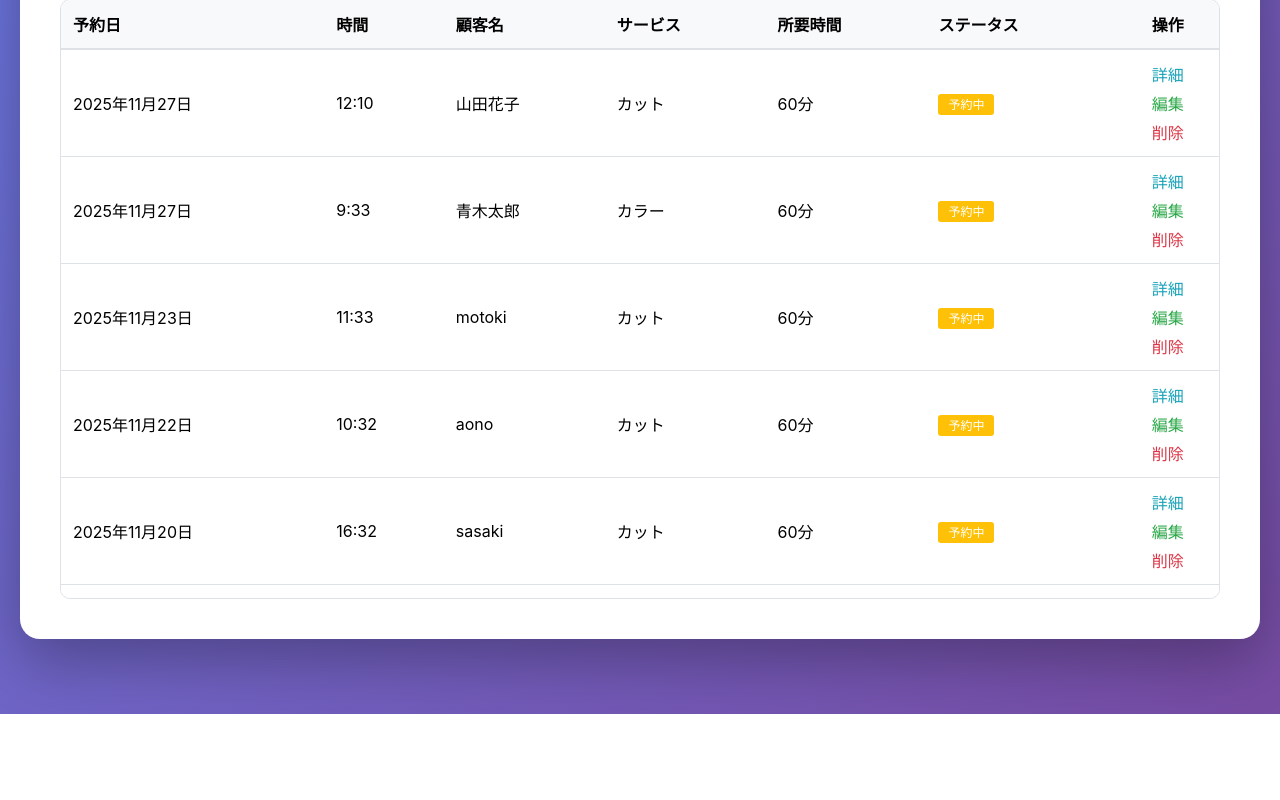
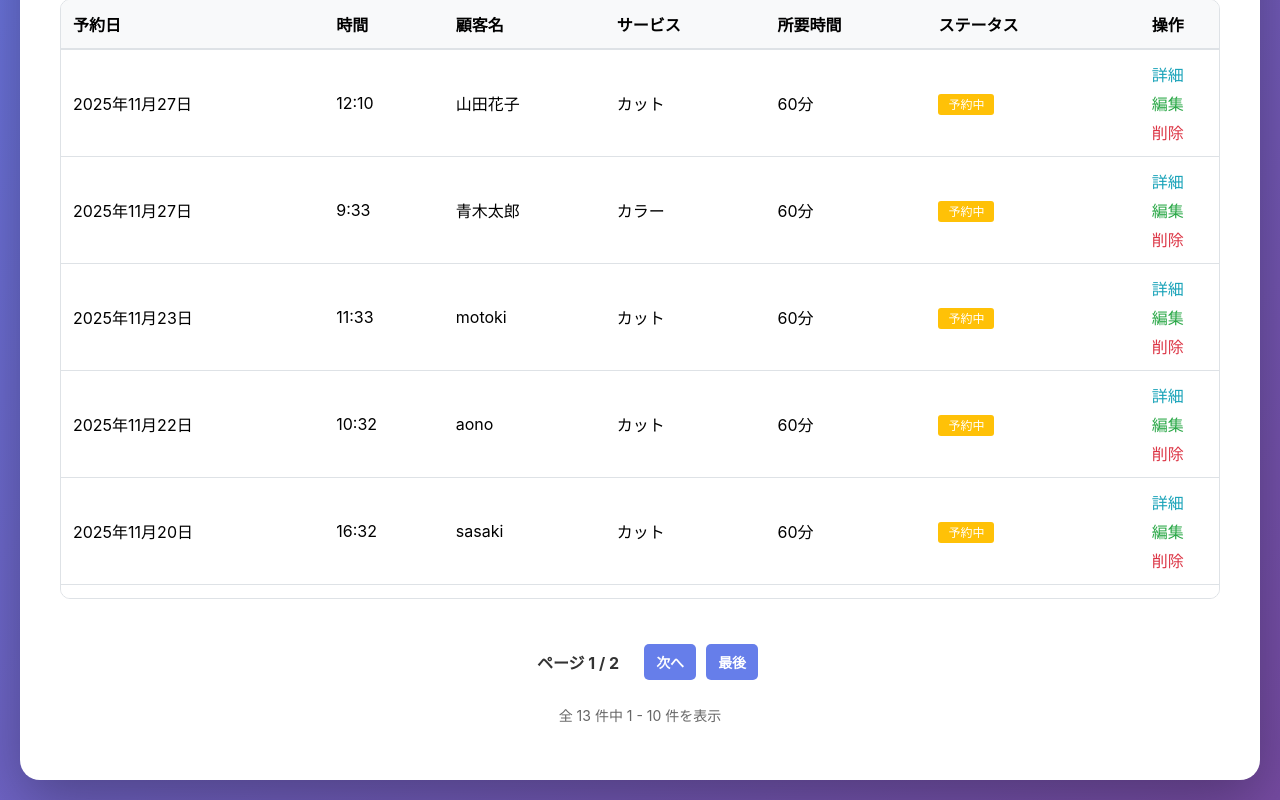
Before and after one commit to Miley0116/reservation_system, a Django app: page /reservation/ in a window 1280 px wide. Shown: the part 608-1408 px from the top of the page. Before the commit the page ends 1322 px from the top, so only its background shows below. Run offline with Django 5.2, Linux system fonts and the light colour scheme; a user stored in the database is signed in; data comes from the database, SQL or seed files in the repository; both versions use the stored data as it was after the commit.

Commit message:
講師フィードバック完全対応+予約一覧ページネーション追加: 一般ユーザー予約詳細画面、スペース入力防止、検索ボックス固定、CSV出力機能、予約一覧ページネーション

```diff
--- a/main/templates/main/reservation_list.html
+++ b/main/templates/main/reservation_list.html
@@ -141,6 +141,37 @@
     </table>
 </div>
 </div>
+<!-- ページネーション -->
+{% if page_obj.has_other_pages %}
+<div style="display: flex; justify-content: center; align-items: center; margin-top: 30px; gap: 10px; background: white; padding: 15px;">
+    {% if page_obj.has_previous %}
+        <a href="?page=1&date_from={{ date_from }}&date_to={{ date_to }}&time_from={{ time_from }}&time_to={{ time_to }}{% for c in selected_customers %}&customers={{ c }}{% endfor %}{% for s in selected_statuses %}&statuses={{ s }}{% endfor %}" style="text-decoration: none;">
+            <button style="padding: 8px 12px; font-size: 14px;">最初</button>
+        </a>
+        <a href="?page={{ page_obj.previous_page_number }}&date_from={{ date_from }}&date_to={{ date_to }}&time_from={{ time_from }}&time_to={{ time_to }}{% for c in selected_customers %}&customers={{ c }}{% endfor %}{% for s in selected_statuses %}&statuses={{ s }}{% endfor %}" style="text-decoration: none;">
+            <button style="padding: 8px 12px; font-size: 14px;">前へ</button>
+        </a>
+    {% endif %}
+
+    <span style="color: #333; font-weight: bold; padding: 0 15px;">
+        ページ {{ page_obj.number }} / {{ page_obj.paginator.num_pages }}
+    </span>
+
+    {% if page_obj.has_next %}
+        <a href="?page={{ page_obj.next_page_number }}&date_from={{ date_from }}&date_to={{ date_to }}&time_from={{ time_from }}&time_to={{ time_to }}{% for c in selected_customers %}&customers={{ c }}{% endfor %}{% for s in selected_statuses %}&statuses={{ s }}{% endfor %}" style="text-decoration: none;">
+            <button style="padding: 8px 12px; font-size: 14px;">次へ</button>
+        </a>
+        <a href="?page={{ page_obj.paginator.num_pages }}&date_from={{ date_from }}&date_to={{ date_to }}&time_from={{ time_from }}&time_to={{ time_to }}{% for c in selected_customers %}&customers={{ c }}{% endfor %}{% for s in selected_statuses %}&statuses={{ s }}{% endfor %}" style="text-decoration: none;">
+            <button style="padding: 8px 12px; font-size: 14px;">最後</button>
+        </a>
+    {% endif %}
+</div>
+
+<div style="text-align: center; margin-top: 10px; color: #666; font-size: 14px; background: white; padding-bottom: 15px;">
+    全 {{ page_obj.paginator.count }} 件中 {{ page_obj.start_index }} - {{ page_obj.end_index }} 件を表示
+</div>
+{% endif %}
+
 {% else %}
 <p style="text-align: center; color: #666; margin-top: 40px;">
     {% if query %}
--- a/main/views.py
+++ b/main/views.py
@@ -461,8 +461,16 @@ def reservation_list(request):
     all_customers = Customer.objects.all()
     status_choices = Reservation.STATUS_CHOICES
 
+    # ページネーション（1ページあたり10件）
+    from django.core.paginator import Paginator
+    reservations = reservations.order_by('-reservation_date', '-reservation_time')
+    paginator = Paginator(reservations, 10)
+    page_number = request.GET.get('page', 1)
+    page_obj = paginator.get_page(page_number)
+
     return render(request, 'main/reservation_list.html', {
-        'reservations': reservations,
+        'reservations': page_obj,
+        'page_obj': page_obj,
         'all_customers': all_customers,
         'status_choices': status_choices,
         'date_from': date_from,
```
Also changed, not shown: db.sqlite3.
